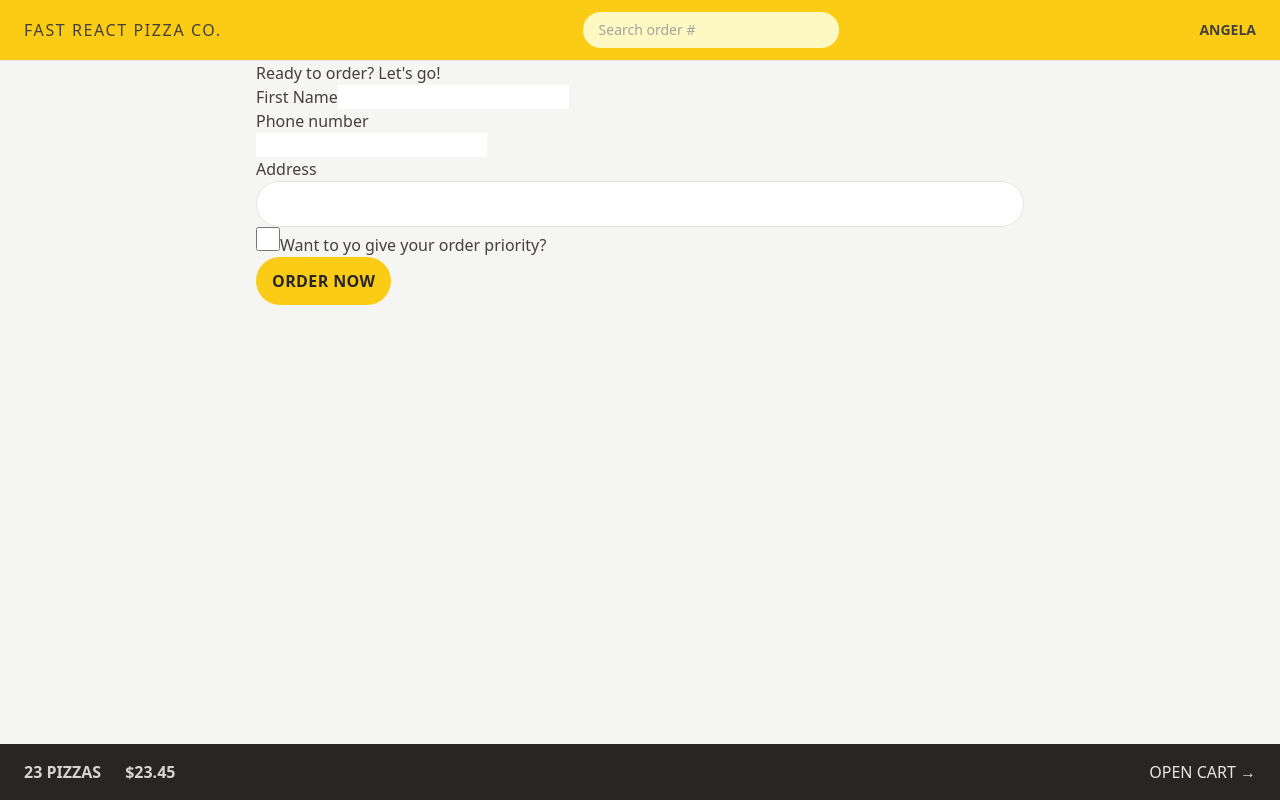
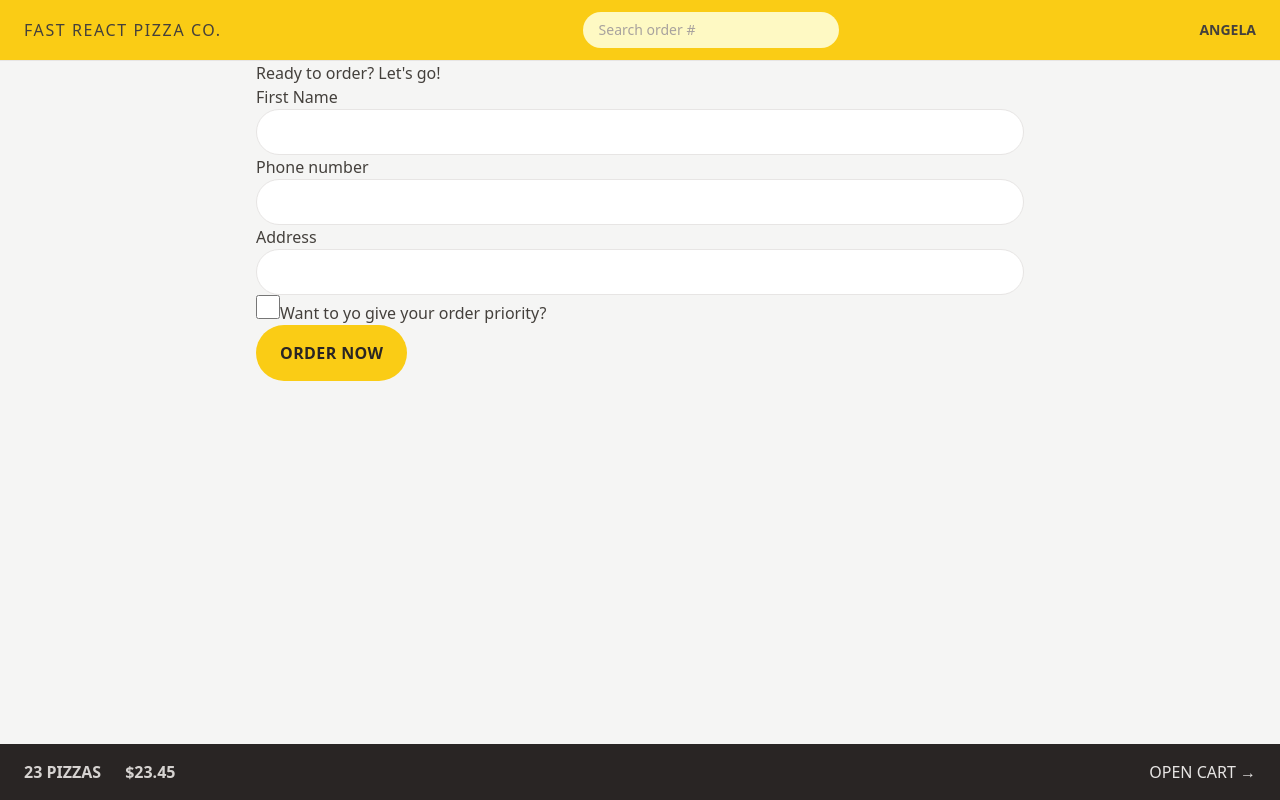
Before and after one commit to angiejo21/fast-react-pizza, a React (Vite) app: page /order/new in a window 1280 px wide. Built offline with nearby package versions, Linux system fonts and the light colour scheme.

Commit message:
reused classes with @apply and components

```diff
--- a/src/features/cart/Cart.jsx
+++ b/src/features/cart/Cart.jsx
@@ -1,4 +1,6 @@
 import { Link } from "react-router-dom";
+import LinkButton from "../../ui/LinkButton";
+import Button from "../../ui/Button";
 
 const fakeCart = [
   {
@@ -29,17 +31,10 @@
 
   return (
     <div>
-      <Link
-        to="/menu"
-        className="hover: text-sm text-blue-500 hover:text-blue-600 hover:underline"
-      >
-        &larr; Back to menu
-      </Link>
-
+      <LinkButton to="/menu">&larr; Back to menu</LinkButton>
       <h2>Your cart, %NAME%</h2>
-
       <div>
-        <Link to="/order/new">Order pizzas</Link>
+        <Button to="/order/new">Order pizzas</Button>
         <button>Clear cart</button>
       </div>
     </div>
--- a/src/features/order/CreateOrder.jsx
+++ b/src/features/order/CreateOrder.jsx
@@ -2,6 +2,7 @@
 
 import { Form, redirect, useActionData, useNavigation } from "react-router-dom";
 import { createOrder } from "../../services/apiRestaurant";
+import Button from "../../ui/Button";
 
 // https://uibakery.io/regex-library/phone-number
 const isValidPhone = (str) =>
@@ -48,13 +49,13 @@
       <Form method="POST">
         <div>
           <label>First Name</label>
-          <input type="text" name="customer" required />
+          <input type="text" name="customer" required className="input" />
         </div>
 
         <div>
           <label>Phone number</label>
           <div>
-            <input type="tel" name="phone" required />
+            <input type="tel" name="phone" required className="input" />
           </div>
           {formErrors?.phone && <p>{formErrors.phone}</p>}
         </div>
@@ -62,12 +63,7 @@
         <div>
           <label>Address</label>
           <div>
-            <input
-              type="text"
-              name="address"
-              required
-              className="focus:ring- w-full rounded-full border border-stone-200 px-4 py-2 text-sm transition-all duration-300 placeholder:text-stone-400 focus:outline-none focus:ring focus:ring-yellow-400 md:px-6 md:py-3"
-            />
+            <input type="text" name="address" required className="input" />
           </div>
         </div>
 
@@ -84,12 +80,9 @@
         </div>
         <input type="hidden" name="cart" value={JSON.stringify(cart)} />
         <div>
-          <button
-            disabled={isSubmitting}
-            className="inline-block rounded-full bg-yellow-400 px-4 py-3 font-semibold uppercase tracking-wide text-stone-800 transition-colors duration-300 hover:bg-yellow-300 focus:outline-none focus:ring focus:ring-yellow-300 focus:ring-offset-2 disabled:cursor-not-allowed"
-          >
+          <Button disabled={isSubmitting}>
             {isSubmitting ? "Placing order..." : "Order now"}
-          </button>
+          </Button>
         </div>
       </Form>
     </div>
--- a/src/features/user/CreateUser.jsx
+++ b/src/features/user/CreateUser.jsx
@@ -1,4 +1,5 @@
 import { useState } from "react";
+import Button from "../../ui/Button";
 
 function CreateUser() {
   const [username, setUsername] = useState("");
@@ -18,12 +19,12 @@
         placeholder="Your full name"
         value={username}
         onChange={(e) => setUsername(e.target.value)}
-        className="w-72"
+        className="input mb-8 w-72"
       />
 
       {username !== "" && (
         <div>
-          <button>Start ordering</button>
+          <Button>Start ordering</Button>
         </div>
       )}
     </form>
--- a/src/index.css
+++ b/src/index.css
@@ -2,41 +2,48 @@
 @tailwind components;
 @tailwind utilities;
 
-/* body {
-  font-family: system-ui, -apple-system, BlinkMacSystemFont, 'Segoe UI', Roboto,
-    Oxygen, Ubuntu, Cantarell, 'Open Sans', 'Helvetica Neue', sans-serif;
-  background-color: #f7f7f7;
-  color: #444;
+@layer components {
+  .input {
+    @apply w-full rounded-full border border-stone-200 px-4 py-2 text-sm transition-all duration-300 placeholder:text-stone-400 focus:outline-none focus:ring focus:ring-yellow-400 md:px-6 md:py-3;
+  }
 }
-
-.layout {
-  display: grid;
-  grid-template-rows: auto 1fr auto;
-  gap: 32px;
-  height: 100dvh;
-} */
 
 /* https://dev.to/afif/i-made-100-css-loaders-for-your-next-project-4eje */
 .loader {
   width: 45px;
   aspect-ratio: 0.75;
   --c: no-repeat linear-gradient(#333 0 0);
-  background: var(--c) 0% 50%, var(--c) 50% 50%, var(--c) 100% 50%;
+  background:
+    var(--c) 0% 50%,
+    var(--c) 50% 50%,
+    var(--c) 100% 50%;
   background-size: 20% 50%;
   animation: loading 1s infinite linear;
 }
 
 @keyframes loading {
   20% {
-    background-position: 0% 0%, 50% 50%, 100% 50%;
+    background-position:
+      0% 0%,
+      50% 50%,
+      100% 50%;
   }
   40% {
-    background-position: 0% 100%, 50% 0%, 100% 50%;
+    background-position:
+      0% 100%,
+      50% 0%,
+      100% 50%;
   }
   60% {
-    background-position: 0% 50%, 50% 100%, 100% 0%;
+    background-position:
+      0% 50%,
+      50% 100%,
+      100% 0%;
   }
   80% {
-    background-position: 0% 50%, 50% 50%, 100% 100%;
+    background-position:
+      0% 50%,
+      50% 50%,
+      100% 100%;
   }
 }
--- /dev/null
+++ b/src/ui/Button.jsx
@@ -0,0 +1,19 @@
+import { Link } from "react-router-dom";
+
+function Button({ children, disabled, to }) {
+  const className =
+    "inline-block rounded-full bg-yellow-400 px-4 py-3 font-semibold uppercase tracking-wide text-stone-800 transition-colors duration-300 hover:bg-yellow-300 focus:outline-none focus:ring focus:ring-yellow-300 focus:ring-offset-2 disabled:cursor-not-allowed sm:px-6 sm:py-4";
+  if (to)
+    return (
+      <Link to={to} className={className}>
+        {children}
+      </Link>
+    );
+  return (
+    <button disabled={disabled} className={className}>
+      {children}
+    </button>
+  );
+}
+
+export default Button;
--- a/src/ui/Error.jsx
+++ b/src/ui/Error.jsx
@@ -1,4 +1,5 @@
 import { useNavigate, useRouteError } from "react-router-dom";
+import LinkButton from "./LinkButton";
 
 function Error() {
   const navigate = useNavigate();
@@ -9,7 +10,7 @@
     <div>
       <h1>Something went wrong 😢</h1>
       <p>{error.data || error.message}</p>
-      <button onClick={() => navigate(-1)}>&larr; Go back</button>
+      <LinkButton>&larr; Go back</LinkButton>
     </div>
   );
 }
--- /dev/null
+++ b/src/ui/LinkButton.jsx
@@ -0,0 +1,22 @@
+import { Link, useNavigate } from "react-router-dom";
+
+function LinkButton({ children, to }) {
+  const navigate = useNavigate();
+  const className =
+    "hover: text-sm text-blue-500 hover:text-blue-600 hover:underline";
+
+  if (to === "-1")
+    return (
+      <button onClick={() => navigate(-1)} className={className}>
+        {children}
+      </button>
+    );
+
+  return (
+    <Link to={to} className={className}>
+      {children}
+    </Link>
+  );
+}
+
+export default LinkButton;
```
